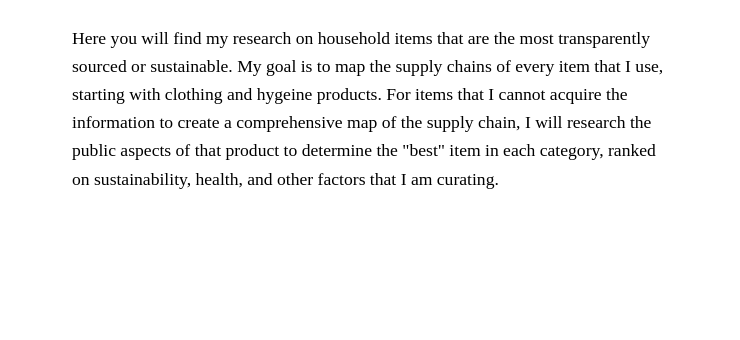
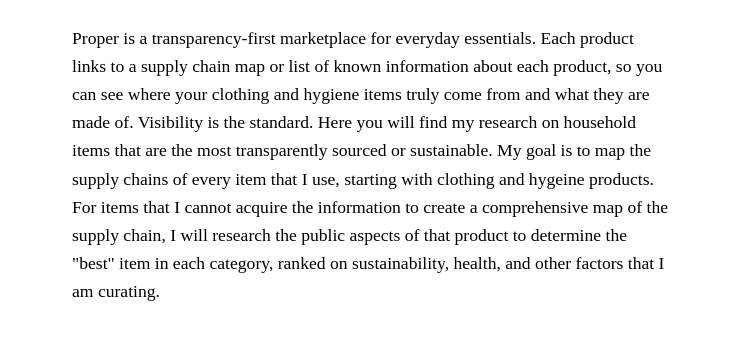
Before and after one commit to braedeigh/proper, a plain HTML site: page index.html in a window 1280 px wide. Shown: the part 150-490 px from the top of the page, without its empty margins (268-1008 px from the left). Drawn offline with Linux system fonts and the light colour scheme.

Commit message:
Update index.html

```diff
--- a/index.html
+++ b/index.html
@@ -28,6 +28,9 @@
 </head>
 <body>
   <h1>Welcome to the Proper Consumer Map!</h1>
-  <p>Here you will find my research on household items that are the most transparently sourced or sustainable. My goal is to map the supply chains of every item that I use, starting with clothing and hygeine products. For items that I cannot acquire the information to create a comprehensive map of the supply chain, I will research the public aspects of that product to determine the "best" item in each category, ranked on sustainability, health, and other factors that I am curating. </p>
+  <p>
+    Proper is a transparency-first marketplace for everyday essentials. Each product links to a supply chain map or list of known information about each product, so you can see where your clothing and hygiene items truly come from and what they are made of. Visibility is the standard.
+
+    Here you will find my research on household items that are the most transparently sourced or sustainable. My goal is to map the supply chains of every item that I use, starting with clothing and hygeine products. For items that I cannot acquire the information to create a comprehensive map of the supply chain, I will research the public aspects of that product to determine the "best" item in each category, ranked on sustainability, health, and other factors that I am curating. </p>
 </body>
 </html>
```
